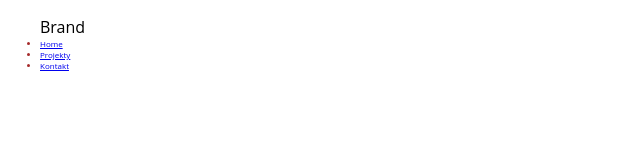
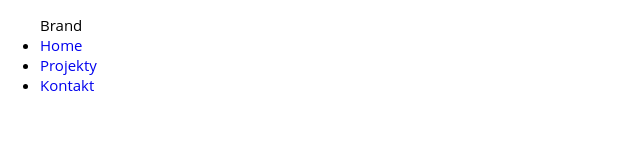
Before and after one commit to yougonnagetyours/tailwind-try-simple, a Gatsby site: page / in a window 1280 px wide. Shown: the whole page, without its empty margins (0-640 px from the left). Built offline with nearby package versions, Linux system fonts and the light colour scheme; Gatsby itself is replaced by a stand-in of ours.

Commit message:
Set global font size

```diff
--- a/src/styles/global.css
+++ b/src/styles/global.css
@@ -1,10 +1,12 @@
 :root {
   --main-bg-color: black;
+  --main-font-size: 15px;
 }
 
 
 * {
   font-family: "Open Sans", sans-serif;
+  font-size: var(--main-font-size);
   box-sizing: border-box;
 }
 
@@ -14,6 +16,7 @@ p,
 li {
   -webkit-font-smoothing: antialiased;
   -moz-osx-font-smoothing: grayscale;
+  text-decoration: none;
 }
 
 html {
--- a/src/styles/nav.css
+++ b/src/styles/nav.css
@@ -1,4 +1,3 @@
 li{
-  font-size: 8px;
-  color: brown;
+
 }
```
